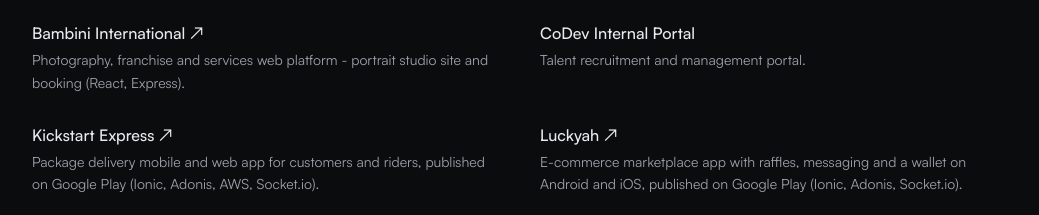
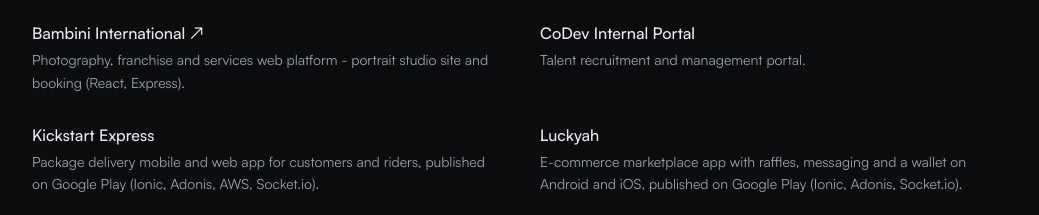
Before and after one commit to bpabatao/bpabatao.github.io, a Next.js app: page / in a window 1280 px wide. Shown: the part 4340-4555 px from the top of the page, without its empty margins (120-1159 px from the left). Built offline with nearby package versions, Linux system fonts and the light colour scheme.

Commit message:
Content: drop dead Play Store links for Luckyah and Kickstart Express

```diff
--- a/src/data/content.ts
+++ b/src/data/content.ts
@@ -359,14 +359,12 @@
   {
     title: "Kickstart Express",
     description: "Package delivery mobile and web app for customers and riders, published on Google Play (Ionic, Adonis, AWS, Socket.io).",
-    url: "https://play.google.com/store/apps/details?id=com.topserve.kickstart",
     period: { start: "2018-10", end: "2019-03" },
     jobId: "halcyon",
   },
   {
     title: "Luckyah",
     description: "E-commerce marketplace app with raffles, messaging and a wallet on Android and iOS, published on Google Play (Ionic, Adonis, Socket.io).",
-    url: "https://play.google.com/store/apps/details?id=com.luckyah.app",
     period: { start: "2018-04", end: "2019-03" },
     jobId: "halcyon",
   },
```
Also changed, not shown: linkedin/projects-kickstart-express.txt, linkedin/projects-luckyah.txt.
